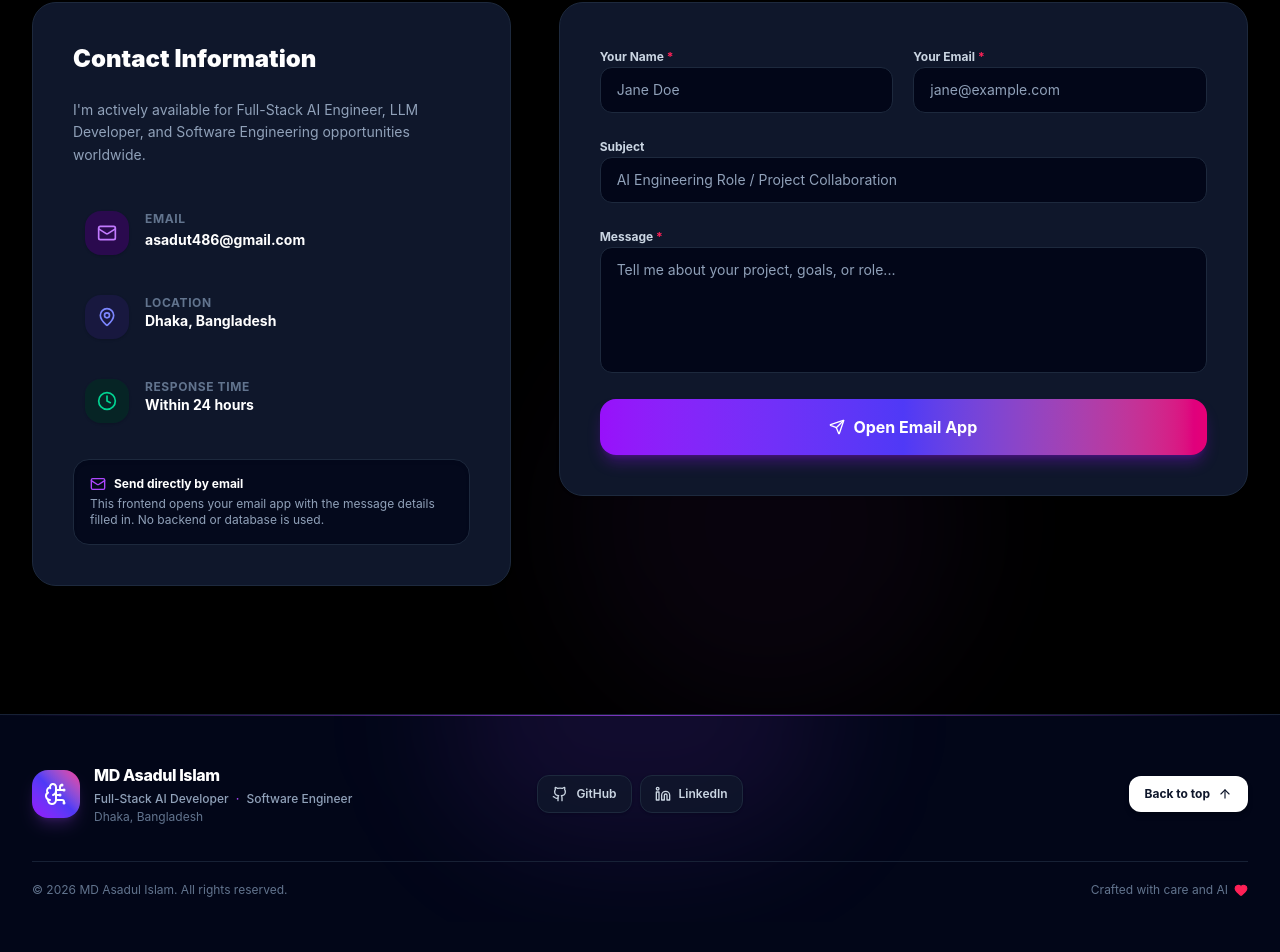
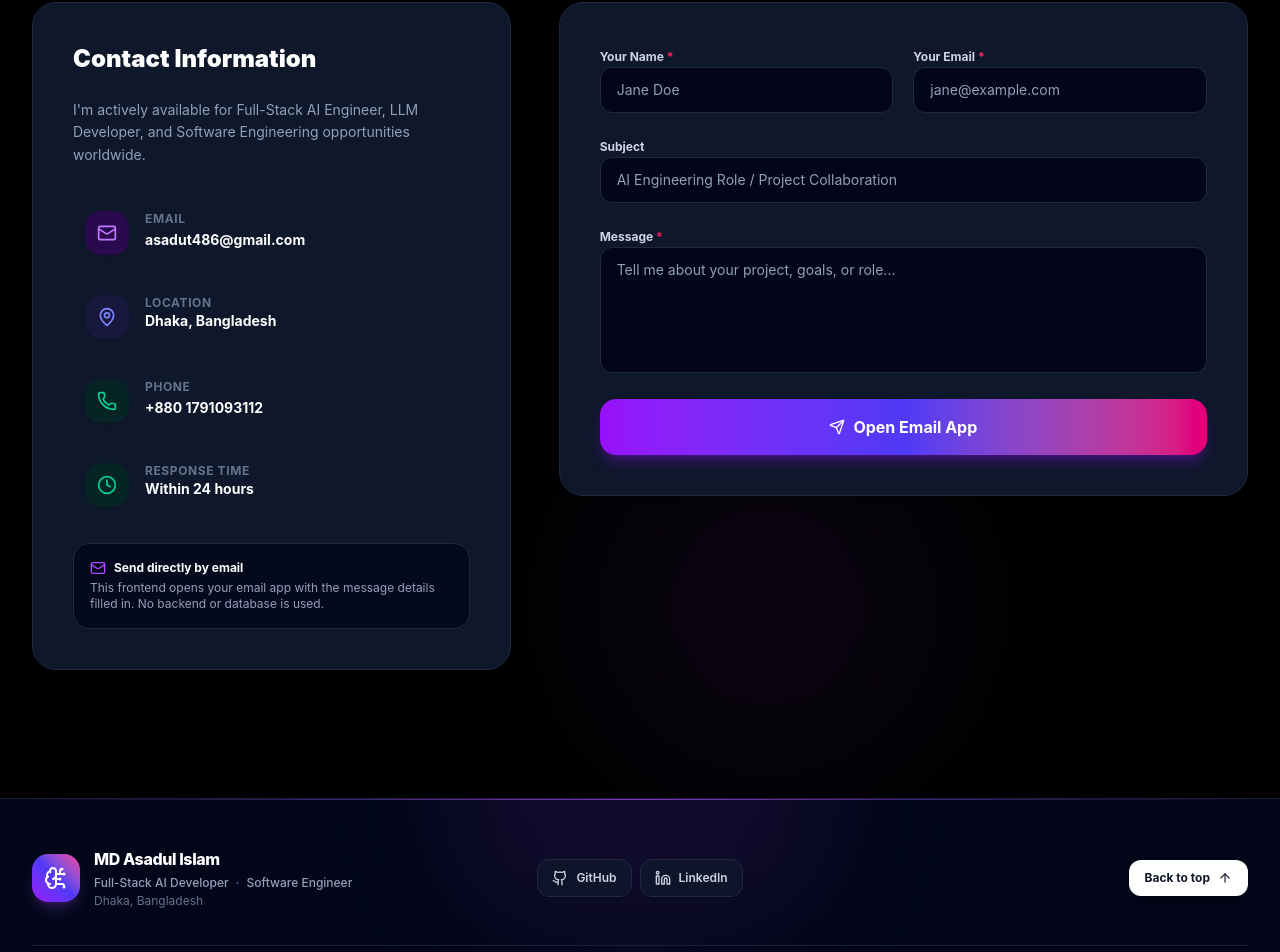
Before and after one commit to Asadul09/portfolio-website, a React (Vite) app in the folder frontend/: page / in a window 1280 px wide. Shown: the part 9920-10872 px from the top of the page. Before the commit the page ends 10842 px from the top, so only its background shows below. Built offline with nearby package versions, Linux system fonts and the light colour scheme.

Commit message:
Add phone number section to Contact component
Added phone number display with a clickable link to call.

```diff
--- a/frontend/src/components/Contact.jsx
+++ b/frontend/src/components/Contact.jsx
@@ -1,9 +1,11 @@
+
 import React, { useState } from 'react';
 import {
   Mail,
   Send,
   MapPin,
   Clock,
+  Phone,
   CheckCircle,
   AlertCircle,
 } from 'lucide-react';
@@ -107,6 +109,26 @@ export default function Contact({ profile }) {
                     </p>
                   </div>
                 </div>
+
+                {/* Phone Number */}
+                {profile?.phone && (
+                  <div className="flex items-start gap-4 p-3 rounded-2xl hover:bg-slate-50 dark:hover:bg-slate-800/50 transition-colors">
+                    <div className="p-3 rounded-2xl bg-emerald-50 dark:bg-emerald-950/60 text-emerald-600 dark:text-emerald-400 shrink-0 shadow-sm">
+                      <Phone className="w-5 h-5" />
+                    </div>
+                    <div>
+                      <h4 className="text-xs font-bold text-slate-500 uppercase tracking-wider">
+                        Phone
+                      </h4>
+                      <a
+                        href={`tel:${profile.phone}`}
+                        className="text-sm font-bold text-slate-900 dark:text-white hover:text-purple-600 dark:hover:text-purple-400 transition-colors"
+                      >
+                        {profile.phone}
+                      </a>
+                    </div>
+                  </div>
+                )}
 
                 <div className="flex items-start gap-4 p-3 rounded-2xl hover:bg-slate-50 dark:hover:bg-slate-800/50 transition-colors">
                   <div className="p-3 rounded-2xl bg-emerald-50 dark:bg-emerald-950/60 text-emerald-600 dark:text-emerald-400 shrink-0 shadow-sm">
```
